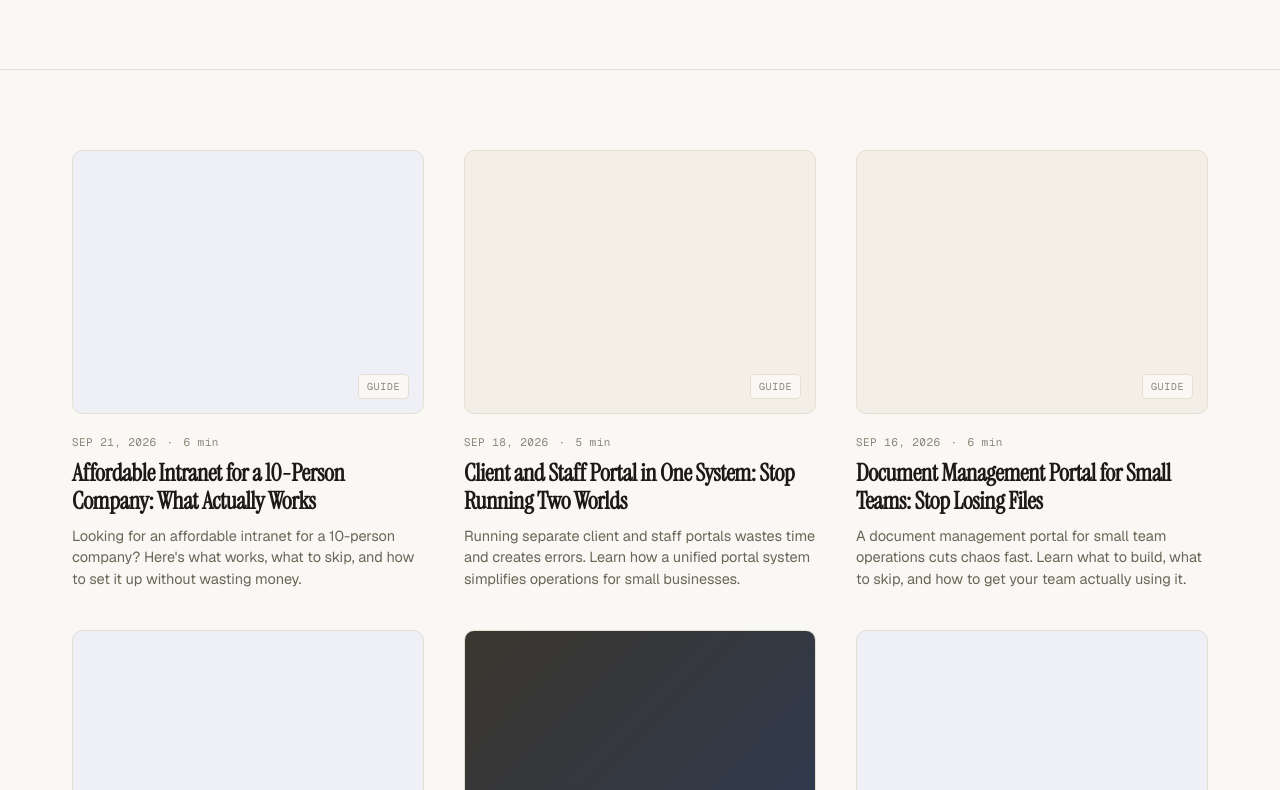
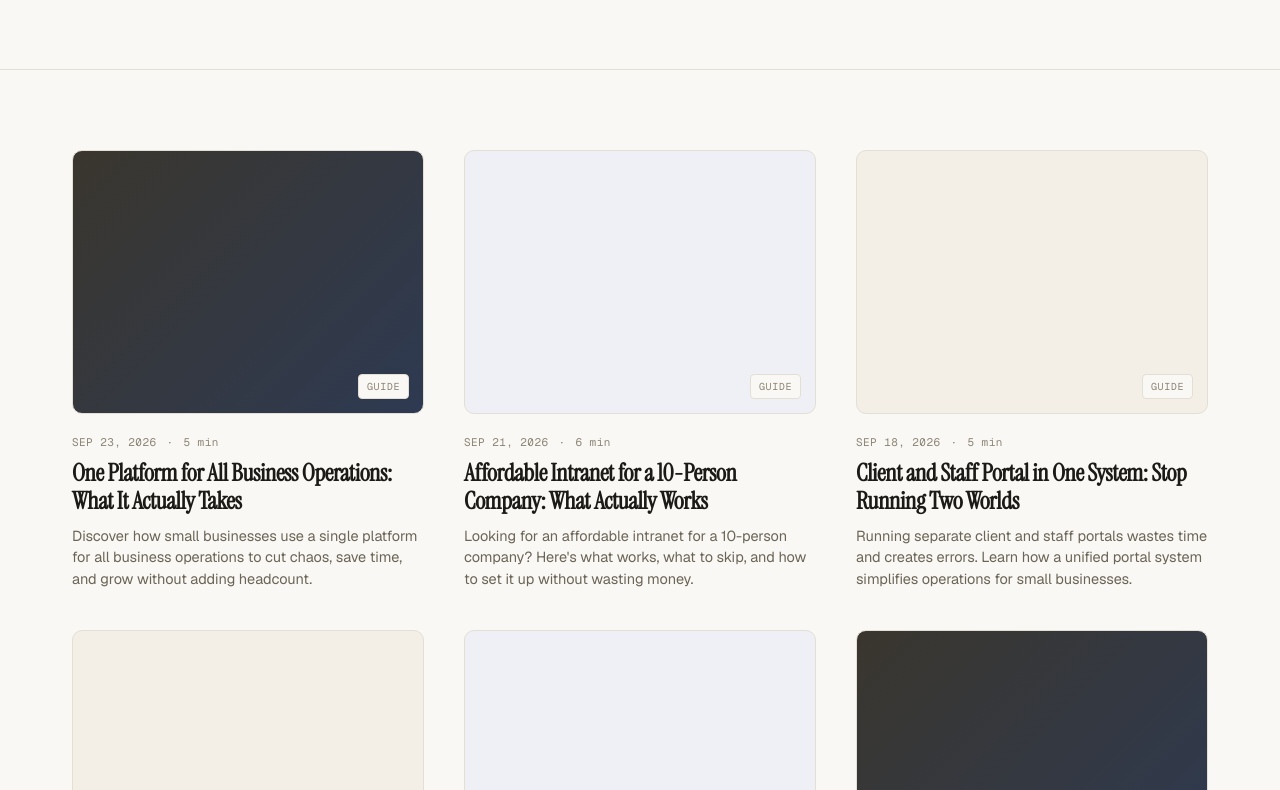
Before and after one commit to VictorAsooye/sola-website, a plain HTML site: page blog/index.html in a window 1280 px wide. Shown: the part 441-1231 px from the top of the page. Drawn offline with nearby package versions, Linux system fonts and the light colour scheme.

Commit message:
blog: update index with "One Platform for All Business Operations: What It Actually Takes"

```diff
--- a/blog/index.html
+++ b/blog/index.html
@@ -317,6 +317,12 @@
   <div class="container">
     <div class="posts-grid">
 <!-- POSTS_START -->
+      <a href="/blog/posts/one-platform-for-all-business-operations-what-it-actually-takes.html" class="post-card">
+        <div class="post-cover post-cover-dark"><span class="cover-label">Guide</span></div>
+        <div class="post-meta"><span>SEP 23, 2026</span><span>·</span><span>5 min</span></div>
+        <h2 class="post-title">One Platform for All Business Operations: What It Actually Takes</h2>
+        <p class="post-excerpt">Discover how small businesses use a single platform for all business operations to cut chaos, save time, and grow without adding headcount.</p>
+      </a>
       <a href="/blog/posts/affordable-intranet-for-a-10-person-company-what-actually-works.html" class="post-card">
         <div class="post-cover post-cover-accent"><span class="cover-label">Guide</span></div>
         <div class="post-meta"><span>SEP 21, 2026</span><span>·</span><span>6 min</span></div>
```
